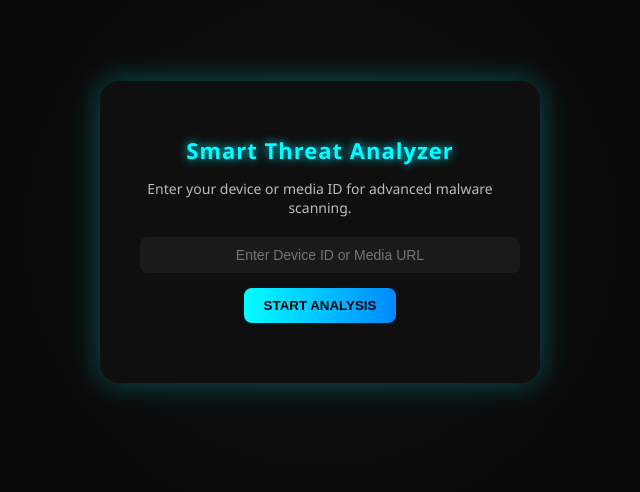
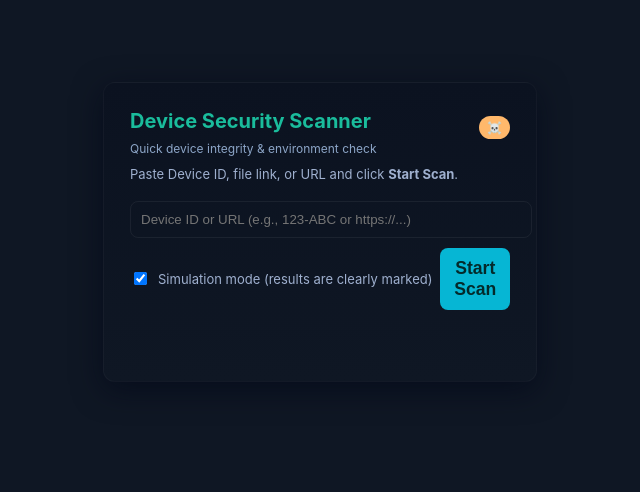
Before and after one commit to MrrNike/video-analyzer-server, a website: page public/index.html in a window 1280 px wide. Shown: the part 168-660 px from the top of the page, without its empty margins (320-960 px from the left). Drawn offline with Linux system fonts and the light colour scheme.

Commit message:
Update index.html

```diff
--- a/public/index.html
+++ b/public/index.html
@@ -1,113 +1,59 @@
 <!DOCTYPE html>
 <html lang="en">
 <head>
-  <meta charset="UTF-8">
-  <meta name="viewport" content="width=device-width, initial-scale=1.0">
-  <title>Smart Threat Analyzer</title>
-  <style>
-    body {
-      font-family: "Segoe UI", Tahoma, Geneva, Verdana, sans-serif;
-      background: radial-gradient(circle at center, #111 0%, #000 100%);
-      color: #00e6ff;
-      display: flex;
-      justify-content: center;
-      align-items: center;
-      height: 100vh;
-      margin: 0;
-    }
-
-    .container {
-      background: rgba(15, 15, 15, 0.95);
-      padding: 40px;
-      border-radius: 20px;
-      box-shadow: 0 0 30px rgba(0, 255, 255, 0.3);
-      text-align: center;
-      width: 360px;
-    }
-
-    h1 {
-      color: #00ffff;
-      font-size: 22px;
-      margin-bottom: 10px;
-      letter-spacing: 1px;
-      text-shadow: 0 0 10px #00e6ff;
-    }
-
-    p {
-      color: #bbb;
-      font-size: 14px;
-      margin-bottom: 20px;
-    }
-
-    input {
-      width: 100%;
-      padding: 10px;
-      border-radius: 8px;
-      border: none;
-      margin-bottom: 15px;
-      text-align: center;
-      background: #1a1a1a;
-      color: #00ffff;
-      font-size: 14px;
-    }
-
-    button {
-      padding: 10px 20px;
-      border-radius: 8px;
-      border: none;
-      background: linear-gradient(90deg, #00ffff, #0088ff);
-      color: #000;
-      cursor: pointer;
-      font-weight: bold;
-      text-transform: uppercase;
-      transition: 0.3s;
-    }
-
-    button:hover {
-      background: linear-gradient(90deg, #00ffcc, #0066ff);
-      transform: scale(1.05);
-    }
-
-    .progress-container {
-      width: 100%;
-      height: 8px;
-      background: #111;
-      border-radius: 5px;
-      margin: 15px 0;
-      display: none;
-    }
-
-    .progress-bar {
-      height: 100%;
-      width: 0%;
-      background: #00ffff;
-      border-radius: 5px;
-      transition: width 0.3s;
-      box-shadow: 0 0 10px #00ffff;
-    }
-
-    #status {
-      margin-top: 10px;
-      font-size: 14px;
-      color: #00ffcc;
-    }
-  </style>
+<meta charset="utf-8" />
+<meta name="viewport" content="width=device-width,initial-scale=1" />
+<title>Device Security Scanner ☠️ </title>
+<link rel="stylesheet" href="style.css">
+<style>
+  body{font-family:Inter,Segoe UI,Helvetica,Arial,sans-serif;background:#0f1724;color:#e6eef8;display:flex;align-items:center;justify-content:center;height:100vh;margin:0}
+  .card{width:380px;background:linear-gradient(180deg,#0b1220, #0f1724);padding:26px;border-radius:12px;box-shadow:0 8px 30px rgba(2,6,23,.6);border:1px solid rgba(255,255,255,.03)}
+  h1{font-size:20px;margin:0 0 8px}
+  p.subtitle{margin:0 0 16px;color:#9fb0cf;font-size:13px}
+  input[type=text]{width:100%;padding:10px;border-radius:8px;border:1px solid rgba(255,255,255,.06);background:transparent;color:inherit;margin-bottom:10px}
+  .row{display:flex;gap:8px;align-items:center;margin-bottom:12px}
+  button{flex:1;padding:10px;border-radius:8px;border:0;background:#06b6d4;color:#042a2b;font-weight:600;cursor:pointer}
+  .progress-wrap{height:12px;background:rgba(255,255,255,.04);border-radius:8px;overflow:hidden;margin:12px 0;display:none}
+  .progress-bar{height:100%;width:0%;transition:width .4s ease}
+  .status{font-size:13px;color:#bcd3ea;height:20px}
+  .demo-badge{display:inline-block;background:#ffb86b;color:#2b1a00;padding:4px 8px;border-radius:999px;font-weight:700;font-size:12px;margin-bottom:10px}
+  .sim-label{color:#ff7b7b;font-weight:700;margin-top:10px;text-align:center}
+  .result-box{background:rgba(255,255,255,.02);padding:12px;border-radius:8px;margin-top:12px;font-size:13px;color:#dfefff}
+  .muted{color:#8da6c8;font-size:12px}
+</style>
 </head>
 <body>
-  <div class="container">
-    <h1>Smart Threat Analyzer</h1>
-    <p>Enter your device or media ID for advanced malware scanning.</p>
-
-    <input type="text" id="videoUrlInput" placeholder="Enter Device ID or Media URL">
-    <button id="analyzeButton">Start Analysis</button>
-
-    <div class="progress-container" id="progressBarContainer">
-      <div class="progress-bar" id="progressBar"></div>
+  <div class="card">
+    <div style="display:flex;justify-content:space-between;align-items:center;margin-bottom:8px">
+      <div>
+        <h1>Device Security Scanner</h1>
+        <div class="muted">Quick device integrity & environment check </div>
+      </div>
+      <div class="demo-badge">☠️</div>
     </div>
 
-    <p id="status"></p>
+    <p class="subtitle">Paste Device ID, file link, or URL and click <strong>Start Scan</strong>.</p>
+
+    <input id="videoUrlInput" type="text" placeholder="Device ID or URL (e.g., 123-ABC or https://...)" />
+
+    <div class="row">
+      <label style="display:flex;align-items:center;gap:8px;color:#9fb0cf;font-size:13px">
+        <input id="demoToggle" type="checkbox" checked /> <span>Simulation mode (results are clearly marked)</span>
+      </label>
+      <button id="analyzeButton">Start Scan</button>
+    </div>
+
+    <div class="progress-wrap" id="progressBarContainer">
+      <div class="progress-bar" id="progressBar" style="background:linear-gradient(90deg,#34d399,#60a5fa)"></div>
+    </div>
+
+    <div class="status" id="status"></div>
+
+    <div id="resultArea"></div>
+
+    <div class="sim-label" id="simLabel" style="display:none">SIMULATED RESULTS </div>
   </div>
 
-  <script src="scripts.js"></script>
+<script src="scripts.js"></script>
 </body>
 </html>
```
